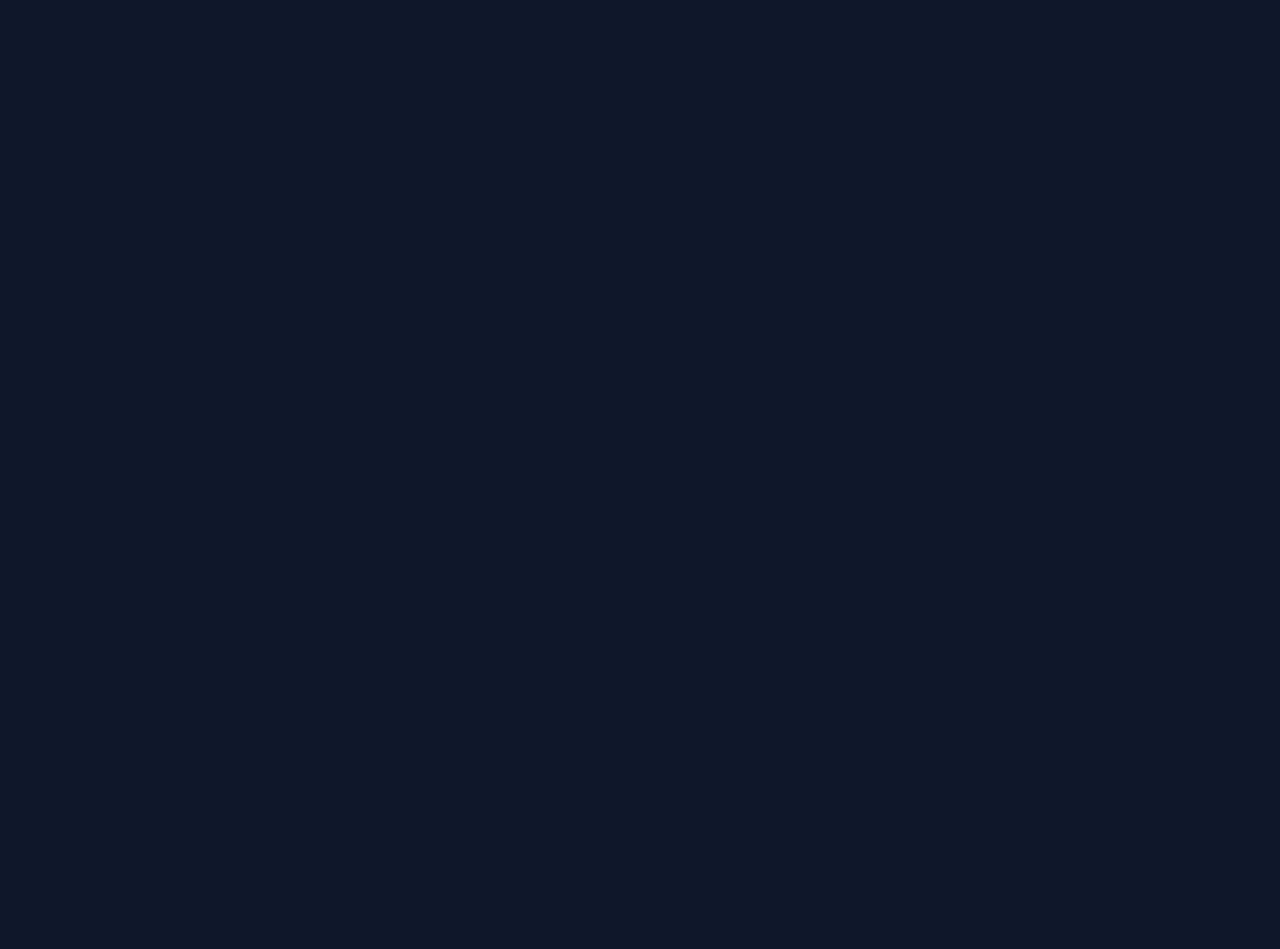
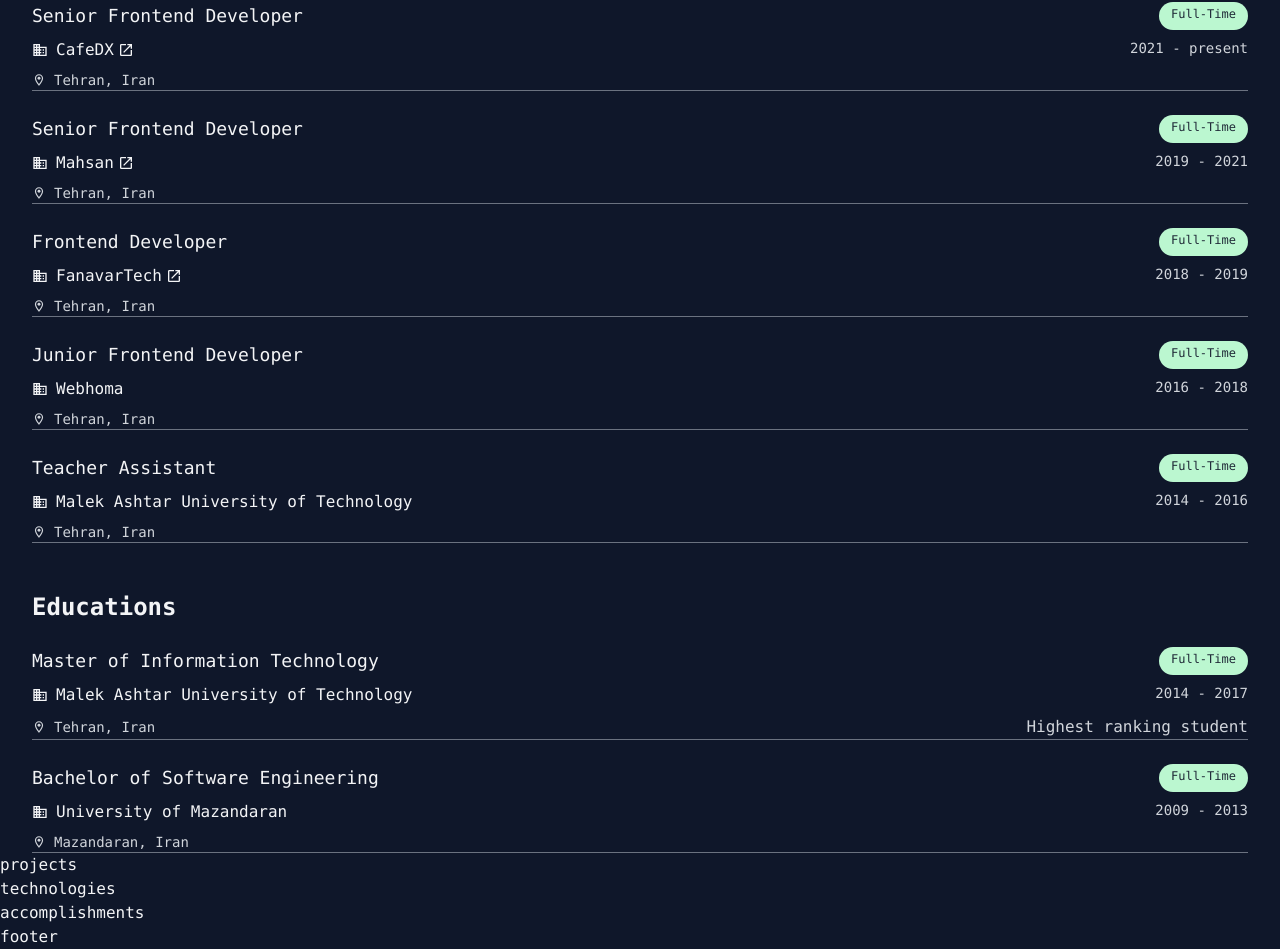
Before and after one commit to SeyyedKhandon/khedesh, a Next.js app: page / in a window 1280 px wide. Shown: the part 1184-2133 px from the top of the page. Before the commit the page ends 1082 px from the top, so only its background shows below. Built offline with nearby package versions, Linux system fonts and the light colour scheme.

Commit message:
feat: :sparkles: Add AboutMe section (work experience and educations)

```diff
--- a/src/components/aboutMe/index.tsx
+++ b/src/components/aboutMe/index.tsx
@@ -1,3 +1,22 @@
-export default function TimeLine() {
-  return <section>timeline</section>;
+import { Experiences } from "@/components/experiences";
+import { educations, workExperience } from "@/data";
+
+export default function AboutMe() {
+  return (
+    <section className="px-8">
+      <h2 className="mb-4 text-2xl font-bold">About Me</h2>
+      <p>
+        Creative software developer with 7+ years of experience in design and
+        development of 10+ admin panels, libraries and tools as part of
+        cross-functional teams. Proficient in developing secure and
+        pixel-perfect designs with a focus on details using cutting-edge
+        technologies. Improved code structures that reduced code size by 30%
+        with a simplicity and reusability mindset.
+      </p>
+      <h2 className="mt-12 text-2xl font-bold">Work Experiences</h2>
+      <Experiences experiences={workExperience} />
+      <h2 className="mt-12 text-2xl font-bold">Educations</h2>
+      <Experiences experiences={educations} />
+    </section>
+  );
 }
--- /dev/null
+++ b/src/components/experiences/experience.tsx
@@ -0,0 +1,47 @@
+import {
+  MdOutlineBusiness,
+  MdOutlineLocationOn,
+  MdOutlineOpenInNew,
+} from "react-icons/md";
+
+import { Experience } from "@/data";
+import Link from "next/link";
+
+export function Experience({ experience }: { experience: Experience }) {
+  return (
+    <div className="mt-2 flex flex-col flex-wrap gap-2 border-b border-gray-500">
+      <div className="flex justify-between">
+        <p className="text-lg">{experience.position}</p>
+        <p className="ml-auto min-w-fit rounded-full bg-green-100 p-1 px-3 text-xs text-gray-500 dark:bg-green-200 dark:text-gray-800">
+          {experience.type}
+        </p>
+      </div>
+      <div className="flex flex-wrap justify-between">
+        <div className="flex items-center gap-2 md:col-span-3">
+          <MdOutlineBusiness />
+          <p className="flex items-center gap-1">
+            {experience.company}
+            {experience.site && (
+              <Link href={experience.site} target="_blank">
+                <MdOutlineOpenInNew className="hover:text-indigo-500" />
+              </Link>
+            )}
+          </p>
+        </div>
+        <p className="ml-auto text-sm text-gray-400  dark:text-gray-300">
+          {experience.duration}
+        </p>
+      </div>
+      <div className="flex flex-wrap justify-between">
+        <p className="flex items-center gap-2 text-sm text-gray-500   dark:text-gray-300">
+          <MdOutlineLocationOn /> {experience.location}
+        </p>
+        {experience.more && (
+          <p className="text-gray-400   dark:text-gray-300">
+            {experience.more}
+          </p>
+        )}
+      </div>
+    </div>
+  );
+}
--- /dev/null
+++ b/src/components/experiences/index.tsx
@@ -0,0 +1,18 @@
+import { Experience as ExperienceType } from "@/data";
+import { Experience } from "./experience";
+
+export function Experiences({
+  experiences,
+}: {
+  experiences: ExperienceType[];
+}) {
+  return (
+    <ul className="mt-4 flex flex-col gap-4">
+      {experiences.map((work) => (
+        <li key={JSON.stringify(work)}>
+          <Experience experience={work} />
+        </li>
+      ))}
+    </ul>
+  );
+}
--- /dev/null
+++ b/src/data/index.ts
@@ -0,0 +1,72 @@
+export interface Experience {
+  position: string;
+  company: string;
+  location: string;
+  type: string;
+  duration: string;
+  site: string;
+  more?: string;
+}
+
+export const workExperience: Experience[] = [
+  {
+    position: "Senior Frontend Developer",
+    company: "CafeDX",
+    location: "Tehran, Iran",
+    type: "Full-Time",
+    duration: "2021 - present",
+    site: "https://cafedx.com",
+  },
+  {
+    position: "Senior Frontend Developer",
+    company: "Mahsan",
+    location: "Tehran, Iran",
+    type: "Full-Time",
+    duration: "2019 - 2021",
+    site: "https://mahsan.co",
+  },
+  {
+    position: "Frontend Developer",
+    company: "FanavarTech",
+    location: "Tehran, Iran",
+    type: "Full-Time",
+    duration: "2018 - 2019",
+    site: "https://fanavartech.com",
+  },
+  {
+    position: "Junior Frontend Developer",
+    company: "Webhoma",
+    location: "Tehran, Iran",
+    type: "Full-Time",
+    duration: "2016 - 2018",
+    site: "",
+  },
+  {
+    position: "Teacher Assistant",
+    company: "Malek Ashtar University of Technology",
+    location: "Tehran, Iran",
+    type: "Full-Time",
+    duration: "2014 - 2016",
+    site: "",
+  },
+];
+
+export const educations: Experience[] = [
+  {
+    position: "Master of Information Technology",
+    company: "Malek Ashtar University of Technology",
+    location: "Tehran, Iran",
+    type: "Full-Time",
+    duration: "2014 - 2017",
+    site: "",
+    more: "Highest ranking student",
+  },
+  {
+    position: "Bachelor of Software Engineering",
+    company: "University of Mazandaran",
+    location: "Mazandaran, Iran",
+    type: "Full-Time",
+    duration: "2009 - 2013",
+    site: "",
+  },
+];
--- a/src/pages/index.tsx
+++ b/src/pages/index.tsx
@@ -2,8 +2,8 @@
 import Hero from "@/components/hero";
 import Projects from "@/components/projects";
 import Technologies from "@/components/technologies";
-import TimeLine from "@/components/aboutMe";
 import Head from "next/head";
+import AboutMe from "@/components/aboutMe";
 
 function HeadTag() {
   return (
@@ -21,9 +21,9 @@
     <>
       <HeadTag />
       <Hero />
+      <AboutMe />
       <Projects />
       <Technologies />
-      <TimeLine />
       <Accomplishments />
     </>
   );
```
